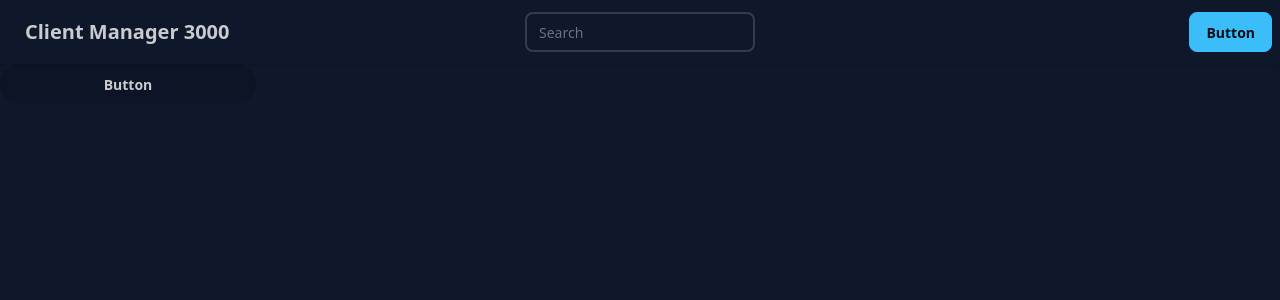
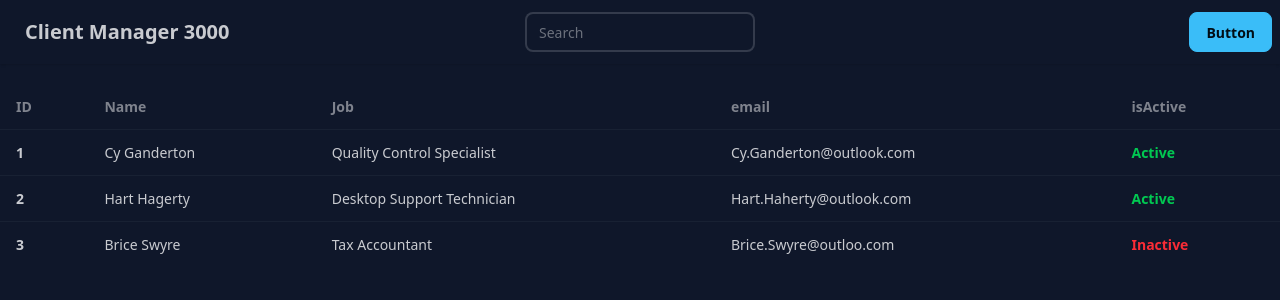
Before and after one commit to Dylan0888/ClientManger, a React (Vite) app: page / in a window 1280 px wide. Shown: the top 300 px of the page. Built offline with nearby package versions, Linux system fonts and the light colour scheme.

Commit message:
Added table component with a map to render clients until back end is working. Conditional colours added to isActive column

```diff
--- a/src/App.jsx
+++ b/src/App.jsx
@@ -1,5 +1,6 @@
 import React from 'react'
 import Nav from './Components/Nav.jsx'
+import TableList from './Components/TableList.jsx'
 
 function App() {
 
@@ -7,7 +8,7 @@ function App() {
   return (
     <>
       <Nav />
-    <button class="btn w-64 rounded-full">Button</button>
+      <TableList/>
     </>
   )
 }
--- /dev/null
+++ b/src/Components/TableList.jsx
@@ -0,0 +1,45 @@
+import React from "react";
+
+const TableList = () => {
+
+    const clients = [
+        { id: 1, name: "Cy Ganderton", job: "Quality Control Specialist", email: "Cy.Ganderton@outlook.com", isActive: true },
+        { id: 2, name: "Hart Hagerty", job: "Desktop Support Technician", email:"Hart.Haherty@outlook.com" ,isActive: true },
+        { id: 3, name: "Brice Swyre", job: "Tax Accountant",email: "Brice.Swyre@outloo.com" ,isActive: false },
+    ];
+
+
+  return (
+    <div className="overflow-x-auto mt-5">
+      <table className="table">
+        {/* head */}
+        <thead>
+          <tr>
+            <th>ID</th>
+            <th>Name</th>
+            <th>Job</th>
+            <th>email</th>
+            <th>isActive</th>
+          </tr>
+        </thead>
+        <tbody >
+
+          {clients.map((client) => {
+            return <tr key={client.id} className="hover:bg-base-300">
+                <th>{client.id}</th>
+                <td>{client.name}</td>
+                <td>{client.job}</td>
+                <td>{client.email}</td>
+                <td className={`${client.isActive ? "text-green-500" : "text-red-500"} font-bold`}>
+                    {client.isActive ? "Active" : "Inactive"}
+                </td>
+            </tr>
+          })}
+
+        </tbody>
+      </table>
+    </div>
+  );
+};
+
+export default TableList;
```
